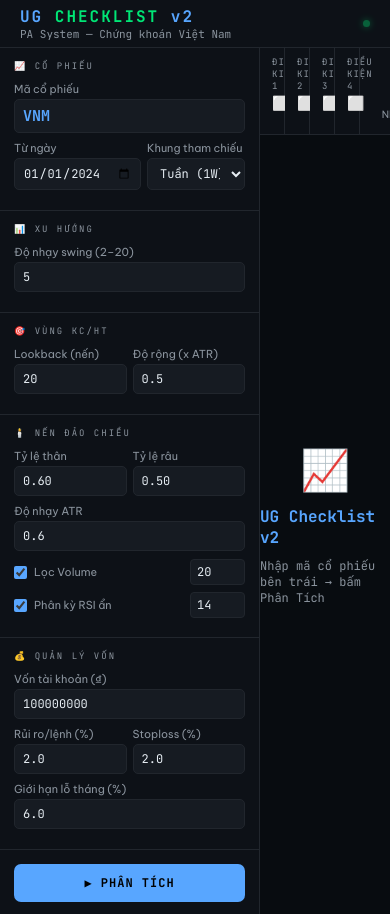
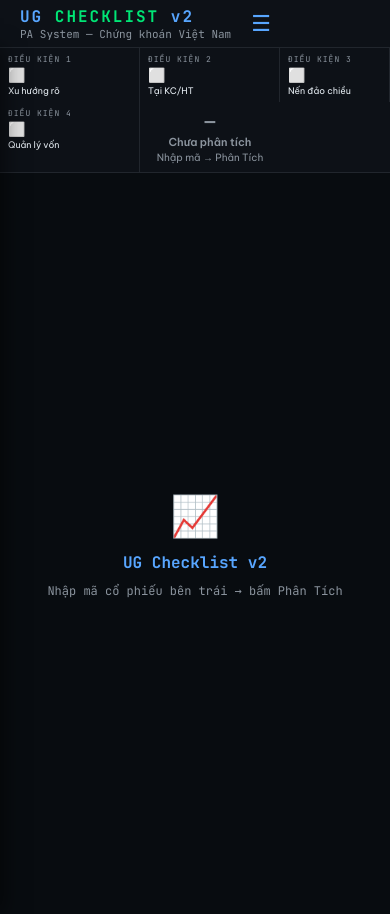
Before and after one commit to phatad/ug-checklist-v2, a Flask app: page / in a window 390 px wide. Run offline with Flask 3, Linux system fonts and the light colour scheme; some libraries are stand-ins or nearby versions.

Commit message:
Update index.html

```diff
--- a/templates/index.html
+++ b/templates/index.html
@@ -73,6 +73,26 @@ html,body{height:100%;overflow:hidden;background:var(--bg);color:var(--text);fon
 .welcome{display:flex;flex-direction:column;align-items:center;justify-content:center;flex:1;gap:10px;font-family:var(--mono)}
 .w-icon{font-size:40px}
 .w-txt{color:var(--muted);font-size:12px}
+
+/* ── Mobile responsive ───────────────────────────────── */
+.menu-btn{display:none;background:none;border:none;color:var(--accent);font-size:22px;cursor:pointer;padding:4px 8px}
+.overlay-bg{display:none;position:fixed;inset:0;background:rgba(0,0,0,.5);z-index:99}
+.overlay-bg.show{display:block}
+@media(max-width:768px){
+  .menu-btn{display:block}
+  .dot{display:none}
+  .layout{grid-template-columns:1fr}
+  .sidebar{position:fixed;top:48px;left:0;bottom:0;width:80vw;max-width:300px;z-index:100;transform:translateX(-100%);transition:transform .25s;box-shadow:4px 0 20px rgba(0,0,0,.5)}
+  .sidebar.open{transform:translateX(0)}
+  .score-bar{grid-template-columns:repeat(2,1fr) 110px}
+  .cond{padding:6px 8px}
+  .cond-lbl{font-size:8px}
+  .cond-txt{font-size:9px}
+  .a-score{font-size:18px}
+  .stats-col{min-width:0;padding:6px 10px}
+  .bottom-bar{height:auto;min-height:90px}
+  .sigs-col{padding:4px 10px}
+}
 </style>
 </head>
 <body>
@@ -82,7 +102,9 @@ html,body{height:100%;overflow:hidden;background:var(--bg);color:var(--text);fon
     <div class="hdr-sub">PA System — Chứng khoán Việt Nam</div>
   </div>
   <div class="dot"></div>
+  <button class="menu-btn" onclick="toggleSidebar()" title="Menu">☰</button>
 </div>
+<div class="overlay-bg" id="overlayBg" onclick="toggleSidebar()"></div>
 
 <div class="layout">
   <!-- SIDEBAR -->
@@ -360,23 +382,38 @@ document.addEventListener("keydown",e=>{
   if(e.key==="Enter"&&document.activeElement.id==="symbol") run();
 });
 
-// Resizable divider — kéo để điều chỉnh bottom bar
+// Toggle sidebar mobile
+function toggleSidebar(){
+  document.querySelector(".sidebar").classList.toggle("open");
+  document.getElementById("overlayBg").classList.toggle("show");
+}
+
+// Resizable divider — hỗ trợ cả mouse và touch
 (function(){
   const divider  = document.getElementById("dividerEl");
   const bottomBar= document.getElementById("bottomBar");
   let dragging=false, startY=0, startH=0;
-  divider.addEventListener("mousedown",e=>{
-    dragging=true; startY=e.clientY; startH=bottomBar.offsetHeight;
-    document.body.style.cursor="row-resize"; e.preventDefault();
-  });
-  document.addEventListener("mousemove",e=>{
+
+  function startDrag(y){
+    dragging=true; startY=y; startH=bottomBar.offsetHeight;
+    document.body.style.cursor="row-resize";
+  }
+  function moveDrag(y){
     if(!dragging) return;
-    const newH=Math.min(220,Math.max(36,startH+(startY-e.clientY)));
+    const newH=Math.min(220,Math.max(36,startH+(startY-y)));
     bottomBar.style.height=newH+"px";
-  });
-  document.addEventListener("mouseup",()=>{
+  }
+  function endDrag(){
     dragging=false; document.body.style.cursor="";
-  });
+  }
+
+  divider.addEventListener("mousedown",e=>{ startDrag(e.clientY); e.preventDefault(); });
+  document.addEventListener("mousemove",e=>moveDrag(e.clientY));
+  document.addEventListener("mouseup",endDrag);
+
+  divider.addEventListener("touchstart",e=>{ startDrag(e.touches[0].clientY); e.preventDefault(); },{passive:false});
+  document.addEventListener("touchmove",e=>{ if(dragging){ moveDrag(e.touches[0].clientY); e.preventDefault(); } },{passive:false});
+  document.addEventListener("touchend",endDrag);
 })();
 </script>
 </body>
```
